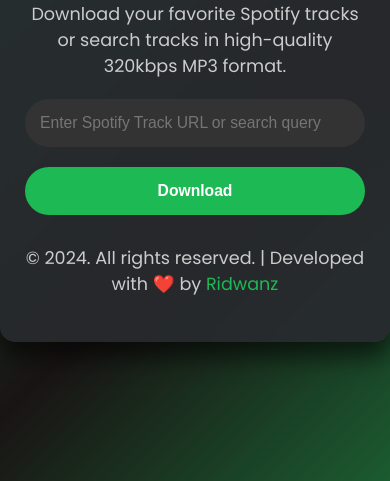
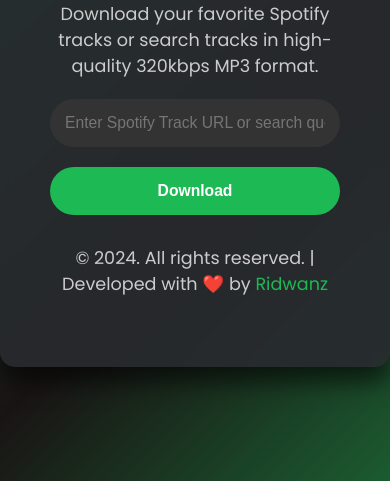
Before and after one commit to RidwanzAnphelibelll/SpotifyDownloader, a website: page public/index.html in a window 390 px wide. Shown: the part 363-844 px from the top of the page. Drawn offline with Linux system fonts and the light colour scheme.

Commit message:
Add files via upload

```diff
--- a/public/index.html
+++ b/public/index.html
@@ -208,9 +208,9 @@
     color: #159f44;
   }
 
-  @media (max-width: 768px) {
+  @media (max-width: 800px) {
     .container {
-      padding: 25px;
+      padding: 50px;
     }
 
     h1 {
```
